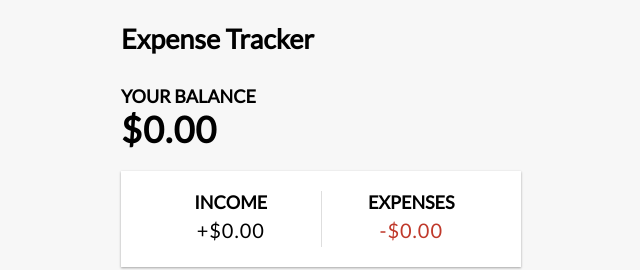
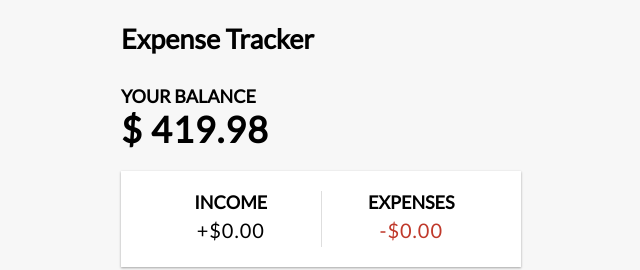
Before and after one commit to mardbrito/vue-expense-tracker, a Vue app: page / in a window 1280 px wide. Shown: the top 270 px of the page, without its empty margins (319-959 px from the left). Built offline with nearby package versions, Linux system fonts and the light colour scheme.

Commit message:
Total computed in balance component

```diff
--- a/src/App.vue
+++ b/src/App.vue
@@ -1,5 +1,5 @@
 <script setup>
-import { ref } from 'vue';
+import { computed, ref } from 'vue';
 
 import AddTransaction from "./components/AddTransaction.vue";
 import Balance from "./components/Balance.vue";
@@ -14,12 +14,18 @@
   { id: 4, text: 'Camera', amount: 150.00 },
 ])
 
+const total = computed(() => {
+  return transactions.value.reduce((acc, transaction) => {
+    return acc + transaction.amount
+  }, 0);
+})
+
 </script>
 
 <template>
   <Header />
   <div class="container">
-    <Balance />
+    <Balance :total="total" />
     <IncomeExpenses />
     <TransactionList :transactions="transactions" />
     <AddTransaction />
--- a/src/components/Balance.vue
+++ b/src/components/Balance.vue
@@ -1,4 +1,13 @@
+<script setup>
+const props = defineProps({
+    total: {
+        type: Number,
+        required: true
+    }
+})
+</script>
+
 <template>
     <h4>Your Balance</h4>
-    <h1 id="balance">$0.00</h1>
+    <h1 id="balance">$ {{ total }}</h1>
 </template>
```
